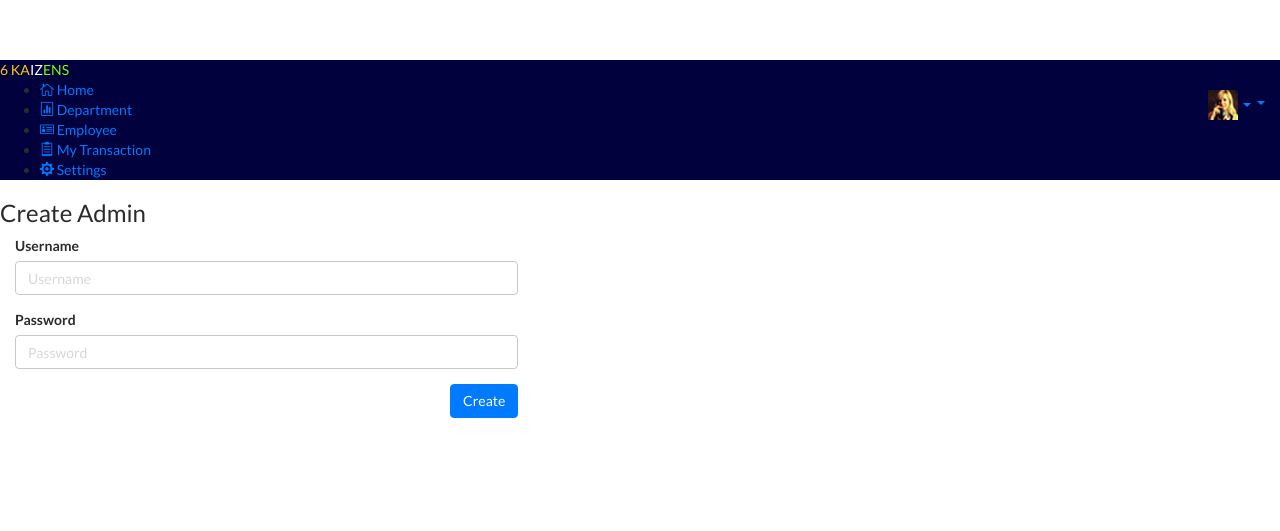
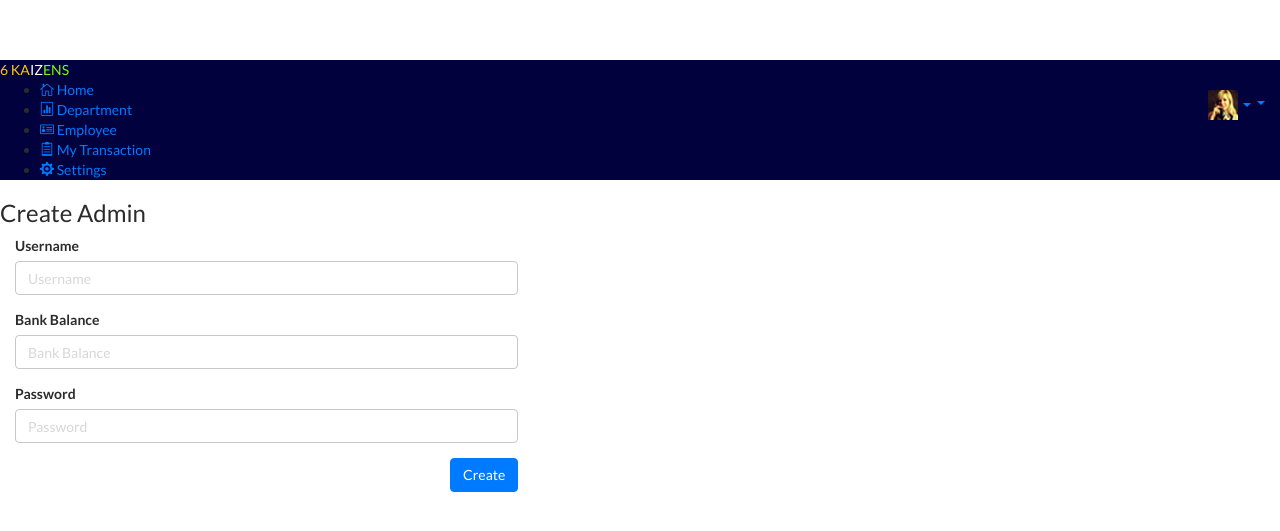
Before and after one commit to salarx/payroll, a PHP site: the page made by application/views/create.php in a window 1280 px wide. Shown: the top 531 px of the page. Run offline with PHP 8.4, Linux system fonts and the light colour scheme; the template is opened without the code that fills it, so the values that code supplies are empty; some libraries are stand-ins or nearby versions.

Commit message:
fixed admin create

```diff
--- a/application/controllers/site.php
+++ b/application/controllers/site.php
@@ -121,6 +121,7 @@ class Site extends CI_Controller {
             'cost' => 11,
         ];
         $data['admin_salt'] = password_hash("rasmuslerdorf", PASSWORD_BCRYPT, $options);
+        $data['bank_balance'] = $this->input->post('bank_balance',true);
         $this->admin_model->save_admin($data);
 
         redirect('site');
--- a/application/views/create.php
+++ b/application/views/create.php
@@ -10,6 +10,10 @@
                     <div class="form-group has-feedback">
                         <label for="Username">Username</label>
                         <input type="text" name="username" class="form-control" placeholder="Username"/>
+                    </div>
+                    <div class="form-group has-feedback">
+                        <label for="Bank_Balance">Bank Balance</label>
+                        <input type="text" name="bank_balance" class="form-control" placeholder="Bank Balance"/>
                     </div>
                     <div class="form-group has-feedback">
                         <label for="Password">Password</label>
--- a/application/views/welcome_message.php
+++ b/application/views/welcome_message.php
@@ -4,7 +4,7 @@ defined('BASEPATH') OR exit('No direct script access allowed');
 <html lang="en">
 <head>
 	<meta charset="utf-8">
-	<title>Welcome to CodeIgniter</title>
+	<title>Welcome to SIH 2019</title>
 	<link href="https://stackpath.bootstrapcdn.com/bootswatch/4.3.1/flatly/bootstrap.min.css" rel="stylesheet" integrity="sha384-T5jhQKMh96HMkXwqVMSjF3CmLcL1nT9//tCqu9By5XSdj7CwR0r+F3LTzUdfkkQf" crossorigin="anonymous">
 </head>
 <body>
```
